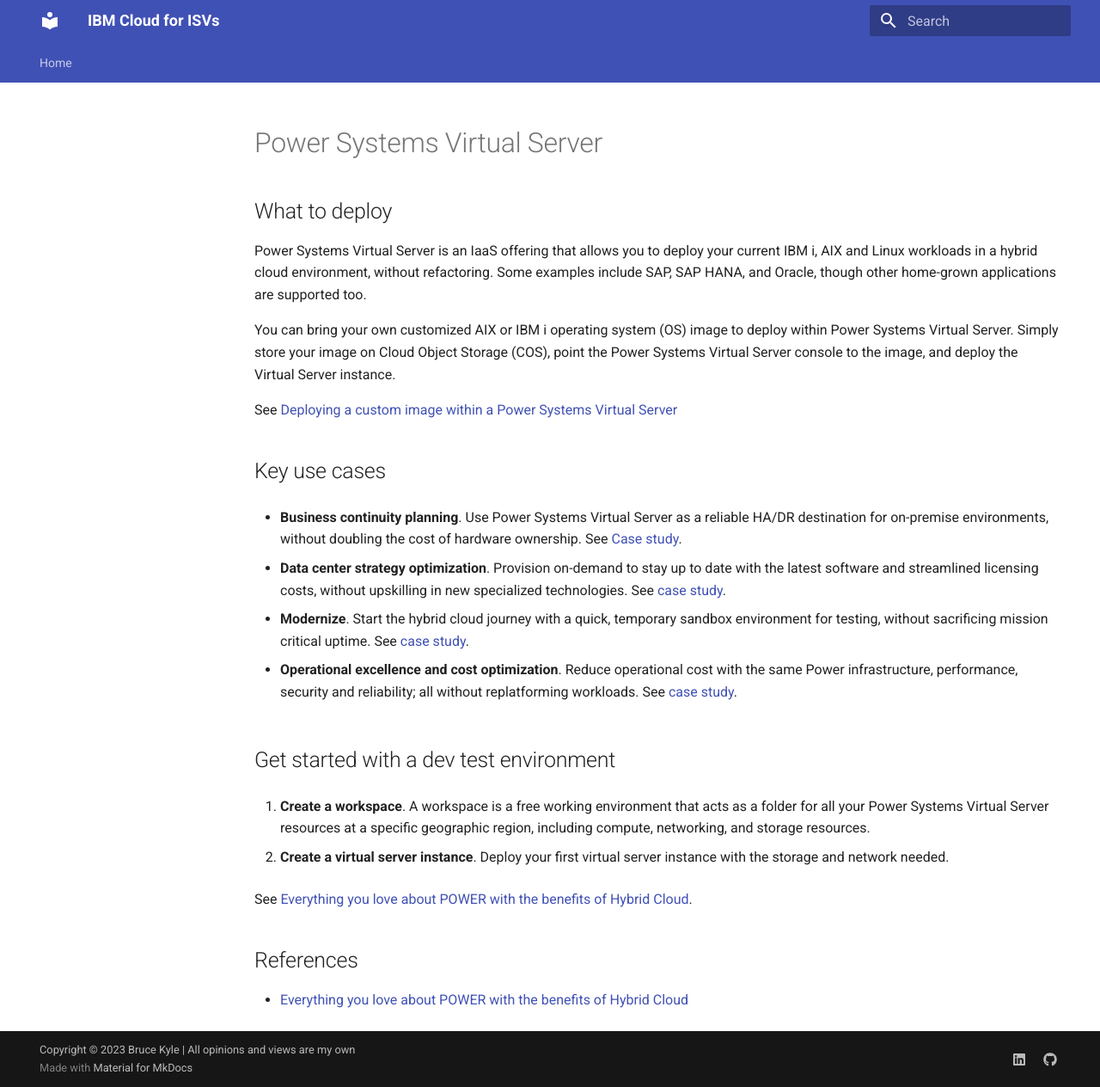
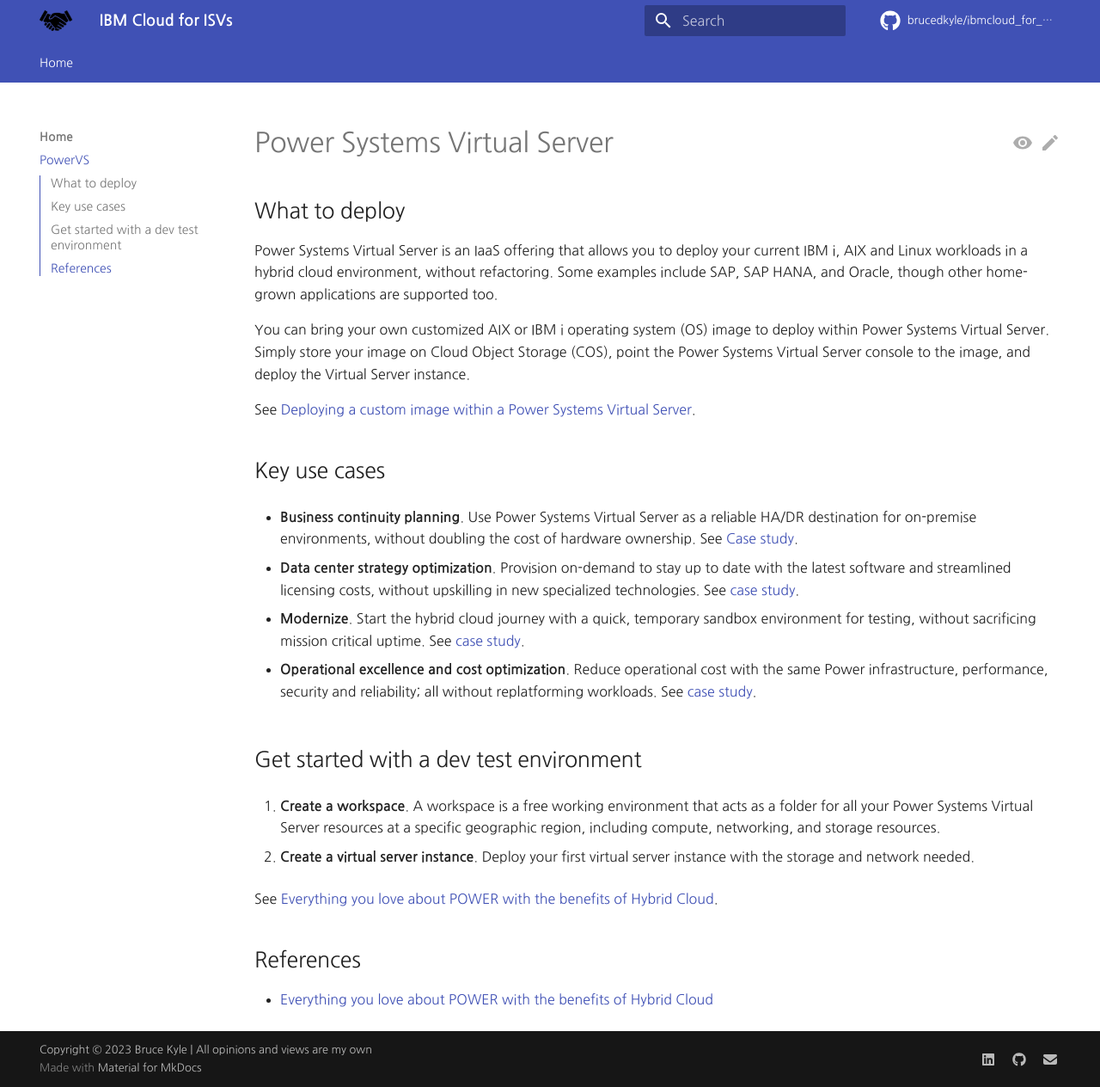
Before and after one commit to brucedkyle/ibmcloud_for_partners, an MkDocs documentation site: the page built from docs/powervs.md, in a window 1280 px wide and 1264 px high. Shown: the whole window at 86% size. Built offline with MkDocs 1.6.1 and Material for MkDocs 9.7.7, drawn with Linux system fonts in a browser that asks for light colours; comment, search, counter and statistics services are not loaded.

Commit message:
update powervs

```diff
--- a/docs/powervs.md
+++ b/docs/powervs.md
@@ -1,4 +1,5 @@
 # Power Systems Virtual Server
+
 
 
 ## What to deploy
@@ -7,7 +8,7 @@
 
 You can bring your own customized AIX or IBM i operating system (OS) image to deploy within Power Systems Virtual Server. Simply store your image on Cloud Object Storage (COS), point the Power Systems Virtual Server console to the image, and deploy the Virtual Server instance.
 
-See [Deploying a custom image within a Power Systems Virtual Server](https://cloud.ibm.com/docs/power-iaas?topic=power-iaas-deploy-custom-image)
+See [Deploying a custom image within a Power Systems Virtual Server](https://cloud.ibm.com/docs/power-iaas?topic=power-iaas-deploy-custom-image).
 
 ## Key use cases
 
--- a/mkdocs.yml
+++ b/mkdocs.yml
@@ -1,17 +1,36 @@
 site_name: IBM Cloud for ISVs
 nav:
   - Home:
-    - Index: index.md
-    - Two: test.md
+    - PowerVS: powervs.md
 theme:
   name: material
+  font:
+      text: Nanum Gothic
   features:
     - navigation.tabs
     - navigation.sections
     - toc.integrate
     - content.code.annotation
     - content.code.copy
+    - header.autohide
+    - navigation.footer
+    - content.action.edit
+    - content.action.view
+    - search.suggest
+    - search.share
   language: en
+  icon:
+      repo: fontawesome/brands/github
+      edit: material/pencil
+      view: material/eye
+  logo: ./media/R.png
+  pallette:
+    primary: blue
+plugins:
+  - git-revision-date-localized:
+      enable_creation_date: true
+  - search:
+      lang: en
 markdown_extensions:
   - admonition
   - pymdownx.details
@@ -42,3 +61,8 @@
       link: https://linkedin.com/in/brucedkyle
     - icon: fontawesome/brands/github
       link: https://github.com/brucedkyle/
+    - icon: fontawesome/solid/envelope
+      link: mailto:bruce.kyle@ibm.com
+repo_url: https://github.com/brucedkyle/ibmcloud_for_isvs
+repo_name: brucedkyle/ibmcloud_for_isvs
+edit_uri: edit/main/docs/
```
Also changed, not shown: docs/media/R.png (added).
